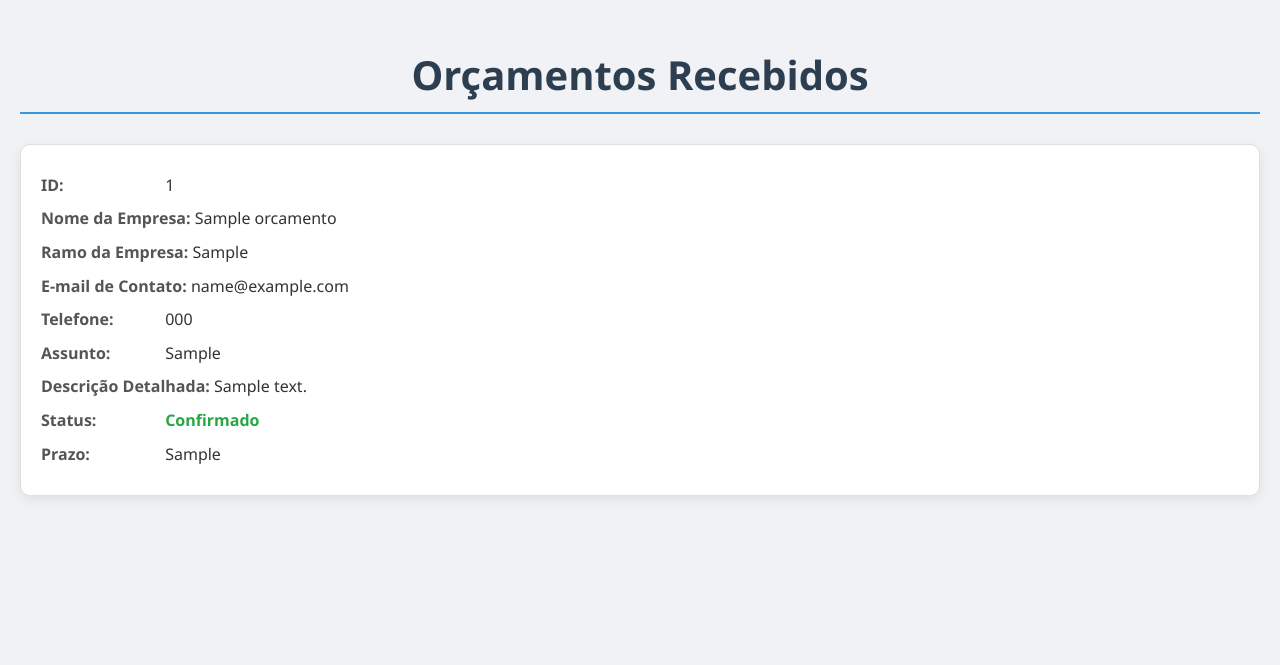
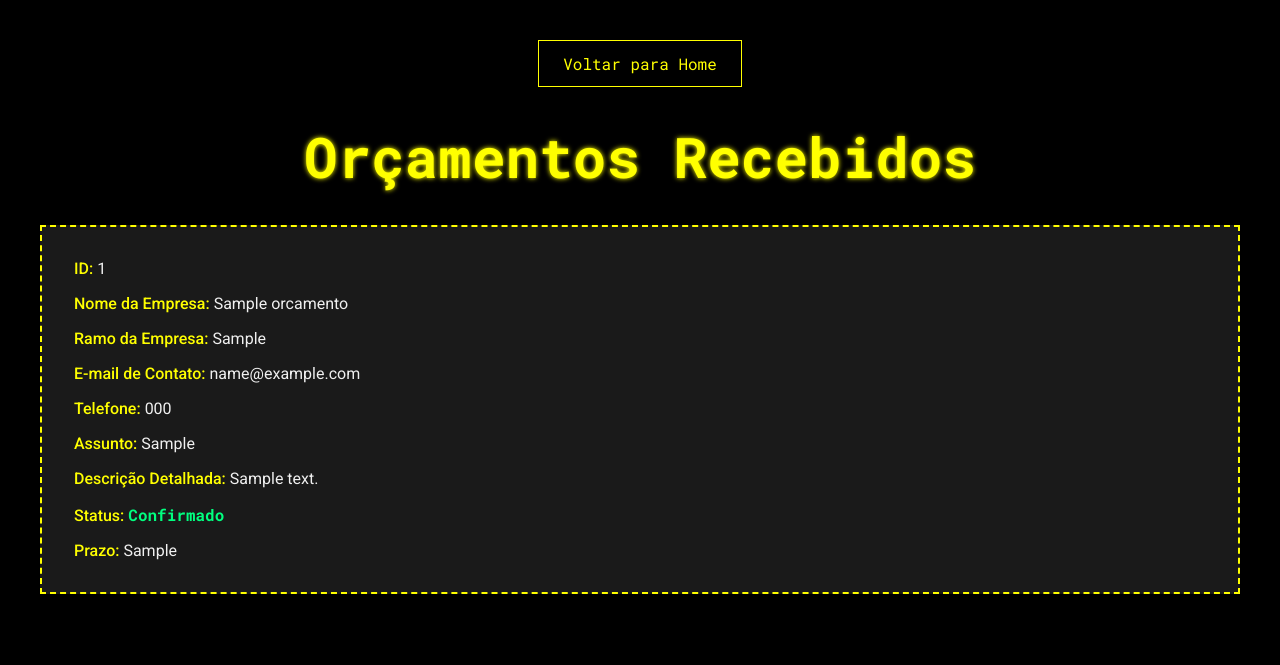
Before and after one commit to thyezoliveira/forjatech_api, a Flask app: page /orcamentos in a window 1280 px wide. Shown: the top 665 px of the page. Run offline with Flask 3, Linux system fonts and the light colour scheme; tables that the repository leaves empty hold one stand-in row (values such as "Sample post").

Commit message:
feat(homepage): implementa nova página inicial com estilo e navegação aprimorados

```diff
--- a/flask_app.py
+++ b/flask_app.py
@@ -18,8 +18,12 @@ db.init_app(app)
 with app.app_context():
     db.create_all()
 
-@app.route('/', methods=['POST'])
-def handle_form():
+@app.route('/')
+def home():
+    return render_template('home.html')
+
+@app.route('/api/orcamento', methods=['POST'])
+def create_orcamento():
     if not request.is_json:
         return jsonify({"msg": "Missing JSON in request"}), 400
 
--- a/static/style.css
+++ b/static/style.css
@@ -1,84 +1,170 @@
-body {
-    font-family: 'Segoe UI', Tahoma, Geneva, Verdana, sans-serif;
-    margin: 0;
-    padding: 20px;
-    background-color: #f0f2f5;
-    color: #333;
+/* --- Reset and Base --- */
+:root {
+    --primary-yellow: #FFFF00;
+    --background-dark: #000000;
+    --card-dark: #1A1A1A;
+    --text-light: #F0F0F0;
+    --font-title: 'Roboto Mono', monospace;
+    --font-body: 'Roboto', sans-serif;
 }
 
-h1 {
-    color: #2c3e50;
-    text-align: center;
-    margin-bottom: 30px;
-    font-size: 2.5em;
-    border-bottom: 2px solid #3498db;
-    padding-bottom: 10px;
+* {
+    margin: 0;
+    padding: 0;
+    box-sizing: border-box;
 }
 
-.orcamento {
-    background-color: #ffffff;
-    border: 1px solid #e0e0e0;
+body {
+    font-family: var(--font-body);
+    background-color: var(--background-dark);
+    color: var(--text-light);
     padding: 20px;
-    margin-bottom: 20px;
-    border-radius: 10px;
-    box-shadow: 0 4px 12px rgba(0, 0, 0, 0.08);
-    transition: transform 0.2s ease-in-out;
+    font-size: 16px; /* Base font size */
 }
 
-.orcamento p {
-    margin: 8px 0;
-    line-height: 1.6;
+/* --- Typography --- */
+h1 {
+    font-family: var(--font-title);
+    font-weight: 700;
+    color: var(--primary-yellow);
+    text-align: center;
+    margin-bottom: 2rem;
+    font-size: clamp(2rem, 8vw, 3.5rem); /* Dynamic font size */
+    text-shadow: 0 0 5px var(--primary-yellow);
 }
 
-.orcamento strong {
-    color: #555;
-    min-width: 120px; /* Align labels */
-    display: inline-block;
+p {
+    /* line-height: 1.7; */
+    font-size: 1rem;
+    /* margin-bottom: 0.5rem; */
 }
 
+strong {
+    font-weight: 500;
+    color: var(--primary-yellow);
+}
+
+/* --- Layout and Card --- */
+.orcamento {
+    background-color: var(--card-dark);
+    border: 2px dashed var(--primary-yellow);
+    padding: 1.5rem;
+    margin-bottom: 2rem;
+    border-radius: 0; /* Sharp corners for tech theme */
+    display: flex;
+    flex-direction: column;
+    gap: 1rem;
+}
+
+/* --- Form Elements --- */
 .orcamento form {
-    margin-top: 15px;
-    padding-top: 15px;
-    border-top: 1px dashed #eee;
+    margin-top: 1rem;
+    padding-top: 1rem;
+    border-top: 1px solid var(--primary-yellow);
     display: flex;
-    align-items: center;
-    gap: 10px;
+    flex-direction: column;
+    gap: 1rem;
 }
 
 .orcamento form label {
-    font-weight: bold;
-    color: #34495e;
+    font-family: var(--font-title);
+    font-weight: 700;
+    color: var(--primary-yellow);
+    font-size: 1.1rem;
+}
+
+.orcamento form input[type="date"],
+.orcamento form button {
+    font-family: var(--font-body);
+    font-size: 1rem;
+    padding: 0.75rem;
+    border-radius: 0;
+    border: 1px solid var(--primary-yellow);
+    width: 100%;
 }
 
 .orcamento form input[type="date"] {
-    padding: 8px 12px;
-    border: 1px solid #ccc;
-    border-radius: 5px;
-    flex-grow: 1;
-    max-width: 200px;
+    background-color: var(--card-dark);
+    color: var(--text-light);
+    -webkit-calendar-picker-indicator {
+        filter: invert(1);
+    }
 }
 
 .orcamento form button {
-    background-color: #28a745;
-    color: white;
-    padding: 10px 15px;
-    border: none;
-    border-radius: 5px;
+    background-color: var(--primary-yellow);
+    color: var(--background-dark);
+    font-weight: 700;
     cursor: pointer;
-    font-size: 1em;
-    transition: background-color 0.2s ease;
+    transition: background-color 0.3s, color 0.3s;
 }
 
 .orcamento form button:hover {
-    background-color: #218838;
+    background-color: var(--background-dark);
+    color: var(--primary-yellow);
+}
+
+/* --- Status and Nav --- */
+.status-confirmed, .status-pending {
+    font-family: var(--font-title);
+    font-weight: 700;
 }
 
 .status-confirmed {
-    color: #28a745;
-    font-weight: bold;
+    color: #00FF7F; /* A green that pops */
 }
 
 .status-pending {
-    color: #ffc107;
-    font-weight: bold;
+    color: var(--primary-yellow);
 }
+
+.nav-container {
+    text-align: center;
+    margin-bottom: 2rem;
+}
+
+.btn-secondary {
+    display: inline-block;
+    padding: 0.75rem 1.5rem;
+    background-color: transparent;
+    color: var(--primary-yellow);
+    text-decoration: none;
+    border: 1px solid var(--primary-yellow);
+    font-family: var(--font-title);
+    transition: background-color 0.3s, color 0.3s;
+}
+
+.btn-secondary:hover {
+    background-color: var(--primary-yellow);
+    color: var(--background-dark);
+}
+
+/* --- Media Queries for Larger Screens --- */
+@media (min-width: 768px) {
+    body {
+        padding: 40px;
+    }
+
+    .orcamento {
+        padding: 2rem;
+    }
+
+    .orcamento form {
+        flex-direction: row;
+        align-items: center;
+    }
+
+    .orcamento form label {
+        flex-shrink: 0;
+    }
+
+    .orcamento form input[type="date"] {
+        width: auto;
+        flex-grow: 1;
+        max-width: 250px;
+    }
+
+    .orcamento form button {
+        width: auto;
+    }
+}
--- a/templates/index.html
+++ b/templates/index.html
@@ -4,9 +4,15 @@
     <meta charset="UTF-8">
     <meta name="viewport" content="width=device-width, initial-scale=1.0">
     <title>Orçamentos Recebidos</title>
+    <link rel="preconnect" href="https://fonts.googleapis.com">
+    <link rel="preconnect" href="https://fonts.gstatic.com" crossorigin>
+    <link href="https://fonts.googleapis.com/css2?family=Roboto+Mono:wght@400;700&family=Roboto:wght@400;500&display=swap" rel="stylesheet">
     <link rel="stylesheet" href="{{ url_for('static', filename='style.css') }}">
 </head>
 <body>
+    <div class="nav-container">
+        <a href="{{ url_for('home') }}" class="btn-secondary">Voltar para Home</a>
+    </div>
     <h1>Orçamentos Recebidos</h1>
 
     {% if orcamentos %}
```
Also changed, not shown: docs/api_plan.md (+2 -2 lines), templates/home.html (added, +50 -0 lines).
